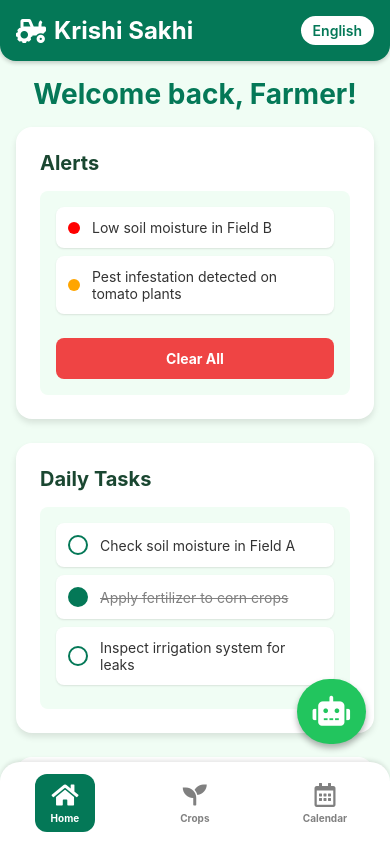
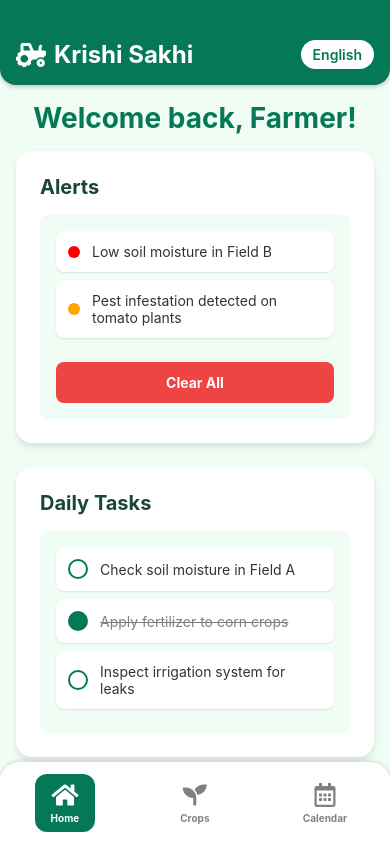
Before and after one commit to Shravani-2006/SegFault, a React Native app in the folder client/: screen / in a window 390 px wide. Built offline with nearby package versions, Linux system fonts and the light colour scheme.

Commit message:
CSS Updates

```diff
--- a/client/App.js
+++ b/client/App.js
@@ -15,7 +15,7 @@ import Recommendations from './components/Recommendations';
 import MarketPrice from './components/MarketPrice';
 import Crops from './components/Crops';
 import Calendar from './components/Calendar';
-import AssistantModal from './components/AssistantModal';
+// import AssistantModal from './components/AssistantModal';
 
 const App = () => {
   const [activePage, setActivePage] = useState('dashboard');
@@ -198,12 +198,12 @@ const App = () => {
         </View>
 
         {/* Floating AI Assistant button */}
-        <TouchableOpacity onPress={startTour} style={styles.aiButton}>
+        {/* <TouchableOpacity onPress={startTour} style={styles.aiButton}>
           <FontAwesome5 name="robot" size={30} color="white" />
-        </TouchableOpacity>
+        </TouchableOpacity> */}
 
         {/* AI Assistant Modal */}
-        <AssistantModal
+        {/* <AssistantModal
             visible={isAssistantOpen}
             onClose={closeTour}
             currentStep={t.tour[assistantStep]}
@@ -211,84 +211,466 @@ const App = () => {
             isLastStep={assistantStep === t.tour.length - 1}
             t={t}
             styles={styles}
-        />
+        /> */}
       </View>
     </SafeAreaView>
   );
 };
 
 // Main stylesheet for the application
-const styles = StyleSheet.create({
-  safeArea: { flex: 1, backgroundColor: '#f0fdf4' },
-  container: { flex: 1, backgroundColor: '#f0fdf4' },
-  header: { padding: 16, backgroundColor: '#047857', flexDirection: 'row', justifyContent: 'space-between', alignItems: 'center', borderBottomLeftRadius: 16, borderBottomRightRadius: 16, shadowColor: '#000', shadowOffset: { width: 0, height: 2 }, shadowOpacity: 0.2, shadowRadius: 4, elevation: 5 },
-  headerTitleContainer: { flexDirection: 'row', alignItems: 'center' },
-  headerTitle: { fontSize: 24, fontWeight: 'bold', color: 'white', marginLeft: 8 },
-  languageSwitcher: { backgroundColor: 'white', borderRadius: 20, paddingHorizontal: 12, paddingVertical: 6 },
-  languageText: { fontSize: 14, fontWeight: '600', color: '#047857' },
-  mainContent: { flex: 1, paddingHorizontal: 16 },
-  pageContainer: { paddingTop: 16, paddingBottom: 24 },
-  pageTitle: { fontSize: 28, fontWeight: 'bold', color: '#047857', textAlign: 'center', marginBottom: 16 },
-  cardContainer: { backgroundColor: 'white', borderRadius: 16, padding: 24, marginBottom: 24, shadowColor: '#000', shadowOffset: { width: 0, height: 4 }, shadowOpacity: 0.1, shadowRadius: 6, elevation: 3 },
-  cardTitle: { fontSize: 20, fontWeight: 'bold', color: '#1a4731', marginBottom: 16 },
-  cardContent: { backgroundColor: '#f0fdf4', borderRadius: 8, padding: 16 },
-  alertItem: { flexDirection: 'row', alignItems: 'center', padding: 12, backgroundColor: 'white', borderRadius: 8, shadowColor: '#000', shadowOffset: { width: 0, height: 1 }, shadowOpacity: 0.1, shadowRadius: 2, elevation: 1, marginBottom: 8 },
-  alertDot: { width: 12, height: 12, borderRadius: 6, marginRight: 12 },
-  alertText: { color: '#333' },
-  noAlertsText: { color: 'gray', textAlign: 'center' },
-  clearAllButton: { marginTop: 16, backgroundColor: '#ef4444', borderRadius: 8, paddingVertical: 12 },
-  clearAllButtonText: { color: 'white', textAlign: 'center', fontWeight: 'bold' },
-  taskItem: { flexDirection: 'row', alignItems: 'center', padding: 12, backgroundColor: 'white', borderRadius: 8, shadowColor: '#000', shadowOffset: { width: 0, height: 1 }, shadowOpacity: 0.1, shadowRadius: 2, elevation: 1, marginBottom: 8 },
-  taskCheckbox: { width: 20, height: 20, borderRadius: 10, borderWidth: 2, borderColor: '#047857', marginRight: 12 },
-  taskCheckboxCompleted: { backgroundColor: '#047857' },
-  taskText: { color: '#333' },
-  taskTextCompleted: { textDecorationLine: 'line-through', color: 'gray' },
-  chatbotContainer: { height: 200 },
-  chatbotMessages: { flex: 1, backgroundColor: 'white', borderRadius: 8, padding: 16, borderWidth: 1, borderColor: '#eee', marginBottom: 16 },
-  botMessage: { flexDirection: 'row', alignItems: 'flex-start', marginBottom: 8 },
-  botIcon: { fontSize: 24, marginRight: 8 },
-  botMessageBubble: { backgroundColor: '#e5e7eb', padding: 12, borderRadius: 16, borderBottomLeftRadius: 4, maxWidth: '85%' },
-  botMessageText: { fontSize: 14, color: '#374151' },
-  chatInputContainer: { flexDirection: 'row', alignItems: 'center' },
-  chatInput: { flex: 1, borderRadius: 25, paddingHorizontal: 16, paddingVertical: 12, borderWidth: 1, borderColor: '#d1d5db', backgroundColor: 'white' },
-  sendButton: { backgroundColor: '#047857', borderRadius: 25, padding: 12, marginLeft: 8 },
-  recommendationText: { color: '#333' },
-  cropItem: { flexDirection: 'row', alignItems: 'center', padding: 16, backgroundColor: '#f0fdf4', borderRadius: 12 },
-  cropImagePlaceholder: { width: 60, height: 60, borderRadius: 30, backgroundColor: '#8BC34A', marginRight: 16 },
-  cropText: { fontSize: 14, fontWeight: '600', color: '#4b5563' },
-  calendarHeader: { flexDirection: 'row', justifyContent: 'space-between', alignItems: 'center', marginBottom: 16 },
-  calendarNavText: { fontSize: 24, fontWeight: 'bold' },
-  calendarMonthText: { fontSize: 18, fontWeight: 'bold' },
-  calendarWeekDays: { flexDirection: 'row', justifyContent: 'space-around', marginBottom: 8 },
-  calendarWeekDayText: { width: '14.28%', textAlign: 'center', fontSize: 12, fontWeight: 'bold', color: 'gray' },
-  calendarGrid: { flexDirection: 'row', flexWrap: 'wrap' },
-  calendarDay: { width: '14.28%', aspectRatio: 1, justifyContent: 'center', alignItems: 'center', padding: 4, position: 'relative' },
-  calendarDayText: { fontSize: 14 },
-  calendarEventDot: { width: 6, height: 6, borderRadius: 3, backgroundColor: '#059669', position: 'absolute', bottom: 4 },
-  calendarDayEmpty: { width: '14.28%', aspectRatio: 1 },
-  eventItem: { flexDirection: 'row', alignItems: 'center', padding: 16, backgroundColor: '#f3f4f6', borderRadius: 8, marginBottom: 8 },
-  eventIcon: { fontSize: 24, marginRight: 16 },
-  eventText: { fontSize: 16, fontWeight: '600' },
-  eventDate: { fontSize: 12, color: 'gray' },
-  marketPriceItem: { flexDirection: 'row', justifyContent: 'space-between', alignItems: 'center', backgroundColor: 'white', padding: 12, borderRadius: 8, shadowColor: '#000', shadowOffset: { width: 0, height: 1 }, shadowOpacity: 0.1, shadowRadius: 2, elevation: 1, marginBottom: 8 },
-  marketPriceLabel: { fontWeight: 'bold', color: '#4b5563' },
-  marketPriceValue: { fontWeight: 'bold', color: '#059669' },
-  footer: { flexDirection: 'row', justifyContent: 'space-around', backgroundColor: 'white', paddingVertical: 12, borderTopLeftRadius: 20, borderTopRightRadius: 20, shadowColor: '#000', shadowOffset: { width: 0, height: -2 }, shadowOpacity: 0.1, shadowRadius: 4, elevation: 8 },
-  navItemContainer: { alignItems: 'center', justifyContent: 'center', padding: 8, borderRadius: 12, minWidth: 60 },
-  navItemText: { fontSize: 10, marginTop: 4, fontWeight: 'bold' },
-  navItemActive: { backgroundColor: '#047857' },
-  navItemInactive: { backgroundColor: 'transparent' },
-  navItemTextActive: { color: 'white' },
-  navItemTextInactive: { color: 'gray' },
-  aiButton: { position: 'absolute', bottom: 100, right: 24, backgroundColor: '#22c55e', borderRadius: 50, padding: 16, shadowColor: '#000', shadowOffset: { width: 0, height: 4 }, shadowOpacity: 0.3, shadowRadius: 6, elevation: 8 },
-  modalOverlay: { flex: 1, backgroundColor: 'rgba(0,0,0,0.5)', justifyContent: 'center', alignItems: 'center', padding: 20 },
-  assistantBubble: { backgroundColor: 'white', borderRadius: 16, padding: 24, alignItems: 'center', shadowColor: '#000', shadowOffset: { width: 0, height: 4 }, shadowOpacity: 0.2, shadowRadius: 6, elevation: 8, width: '100%', maxWidth: 400 },
-  assistantTitle: { fontSize: 20, fontWeight: 'bold', color: '#1a4731', marginBottom: 8, textAlign: 'center' },
-  assistantText: { color: '#333', marginBottom: 16, textAlign: 'center' },
-  assistantButtons: { flexDirection: 'row', justifyContent: 'space-around', width: '100%' },
-  modalButton: { paddingVertical: 10, paddingHorizontal: 20, borderRadius: 25, backgroundColor: '#ccc', marginHorizontal: 8 },
-  modalNextButton: { backgroundColor: '#22c55e' },
-  modalButtonText: { color: 'white', fontWeight: 'bold' },
+
+export const styles = StyleSheet.create({
+  /* Layout */
+  safeArea: {
+    flex: 1,
+    backgroundColor: '#f0fdf4',
+  },
+  container: {
+    flex: 1,
+    backgroundColor: '#f0fdf4',
+  },
+
+  /* Header */
+  header: {
+    padding: 16,
+    paddingTop: 40,
+    backgroundColor: '#047857',
+    flexDirection: 'row',
+    justifyContent: 'space-between',
+    alignItems: 'flex-end',
+    borderBottomLeftRadius: 16,
+    borderBottomRightRadius: 16,
+    shadowColor: '#000',
+    shadowOffset: { width: 0, height: 2 },
+    shadowOpacity: 0.2,
+    shadowRadius: 4,
+    elevation: 5,
+  },
+  headerTitleContainer: {
+    flexDirection: 'row',
+    alignItems: 'center',
+  },
+  headerTitle: {
+    fontSize: 24,
+    fontWeight: 'bold',
+    color: 'white',
+    marginLeft: 8,
+  },
+  languageSwitcher: {
+    backgroundColor: 'white',
+    borderRadius: 20,
+    paddingHorizontal: 12,
+    paddingVertical: 6,
+  },
+  languageText: {
+    fontSize: 14,
+    fontWeight: '600',
+    color: '#047857',
+  },
+
+  /* Main Content */
+  mainContent: {
+    flex: 1,
+    paddingHorizontal: 16,
+  },
+  pageContainer: {
+    paddingTop: 16,
+    paddingBottom: 24,
+  },
+  pageTitle: {
+    fontSize: 28,
+    fontWeight: 'bold',
+    color: '#047857',
+    textAlign: 'center',
+    marginBottom: 16,
+  },
+
+  /* Card */
+  cardContainer: {
+    backgroundColor: 'white',
+    borderRadius: 16,
+    padding: 24,
+    marginBottom: 24,
+    shadowColor: '#000',
+    shadowOffset: { width: 0, height: 4 },
+    shadowOpacity: 0.1,
+    shadowRadius: 6,
+    elevation: 3,
+  },
+  cardTitle: {
+    fontSize: 20,
+    fontWeight: 'bold',
+    color: '#1a4731',
+    marginBottom: 16,
+  },
+  cardContent: {
+    backgroundColor: '#f0fdf4',
+    borderRadius: 8,
+    padding: 16,
+  },
+
+  /* Alerts */
+  alertItem: {
+    flexDirection: 'row',
+    alignItems: 'center',
+    padding: 12,
+    backgroundColor: 'white',
+    borderRadius: 8,
+    shadowColor: '#000',
+    shadowOffset: { width: 0, height: 1 },
+    shadowOpacity: 0.1,
+    shadowRadius: 2,
+    elevation: 1,
+    marginBottom: 8,
+  },
+  alertDot: {
+    width: 12,
+    height: 12,
+    borderRadius: 6,
+    marginRight: 12,
+  },
+  alertText: {
+    color: '#333',
+    flexShrink: 1,
+    flexWrap: 'wrap',
+  },
+  noAlertsText: {
+    color: 'gray',
+    textAlign: 'center',
+  },
+  clearAllButton: {
+    marginTop: 16,
+    backgroundColor: '#ef4444',
+    borderRadius: 8,
+    paddingVertical: 12,
+  },
+  clearAllButtonText: {
+    color: 'white',
+    textAlign: 'center',
+    fontWeight: 'bold',
+  },
+
+  /* Tasks */
+  taskItem: {
+    flexDirection: 'row',
+    alignItems: 'center',
+    padding: 12,
+    backgroundColor: 'white',
+    borderRadius: 8,
+    shadowColor: '#000',
+    shadowOffset: { width: 0, height: 1 },
+    shadowOpacity: 0.1,
+    shadowRadius: 2,
+    elevation: 1,
+    marginBottom: 8,
+  },
+  taskCheckbox: {
+    width: 20,
+    height: 20,
+    borderRadius: 10,
+    borderWidth: 2,
+    borderColor: '#047857',
+    marginRight: 12,
+  },
+  taskCheckboxCompleted: {
+    backgroundColor: '#047857',
+  },
+  taskText: {
+    color: '#333',
+    flexShrink: 1,
+    flexWrap: 'wrap',
+  },
+  taskTextCompleted: {
+    textDecorationLine: 'line-through',
+    color: 'gray',
+  },
+
+  /* Chatbot */
+  chatbotContainer: {
+    height: 200,
+  },
+  chatbotMessages: {
+    flex: 1,
+    backgroundColor: 'white',
+    borderRadius: 8,
+    padding: 16,
+    borderWidth: 1,
+    borderColor: '#eee',
+    marginBottom: 16,
+    flexShrink: 1,
+    flexWrap: 'wrap',
+  },
+  botMessage: {
+    flexDirection: 'row',
+    alignItems: 'flex-start',
+    marginBottom: 8,
+  },
+  botIcon: {
+    fontSize: 24,
+    marginRight: 8,
+  },
+  botMessageBubble: {
+    backgroundColor: '#e5e7eb',
+    padding: 12,
+    borderRadius: 16,
+    borderBottomLeftRadius: 4,
+    maxWidth: '85%',
+  },
+  botMessageText: {
+    fontSize: 14,
+    color: '#374151',
+  },
+  chatInputContainer: {
+    flexDirection: 'row',
+    alignItems: 'center',
+  },
+  chatInput: {
+    flex: 1,
+    borderRadius: 25,
+    paddingHorizontal: 16,
+    paddingVertical: 12,
+    borderWidth: 1,
+    borderColor: '#d1d5db',
+    backgroundColor: 'white',
+  },
+  sendButton: {
+    backgroundColor: '#047857',
+    borderRadius: 25,
+    padding: 12,
+    marginLeft: 8,
+  },
+  recommendationText: {
+    color: '#333',
+  },
+
+  /* Crops */
+  cropItem: {
+    flexDirection: 'row',
+    alignItems: 'center',
+    padding: 16,
+    backgroundColor: '#f0fdf4',
+    borderRadius: 12,
+  },
+  cropImagePlaceholder: {
+    width: 60,
+    height: 60,
+    borderRadius: 30,
+    backgroundColor: '#8BC34A',
+    marginRight: 16,
+  },
+  cropText: {
+    fontSize: 14,
+    fontWeight: '600',
+    color: '#4b5563',
+  },
+
+  /* Calendar */
+  calendarHeader: {
+    flexDirection: 'row',
+    justifyContent: 'space-between',
+    alignItems: 'center',
+    marginBottom: 16,
+  },
+  calendarNavText: {
+    fontSize: 24,
+    fontWeight: 'bold',
+  },
+  calendarMonthText: {
+    fontSize: 18,
+    fontWeight: 'bold',
+  },
+  calendarWeekDays: {
+    flexDirection: 'row',
+    justifyContent: 'space-around',
+    marginBottom: 8,
+  },
+  calendarWeekDayText: {
+    width: '14.28%',
+    textAlign: 'center',
+    fontSize: 12,
+    fontWeight: 'bold',
+    color: 'gray',
+  },
+  calendarGrid: {
+    flexDirection: 'row',
+    flexWrap: 'wrap',
+  },
+  calendarDay: {
+    width: '14.28%',
+    aspectRatio: 1,
+    justifyContent: 'center',
+    alignItems: 'center',
+    padding: 4,
+    position: 'relative',
+  },
+  calendarDayText: {
+    fontSize: 14,
+  },
+  calendarEventDot: {
+    width: 6,
+    height: 6,
+    borderRadius: 3,
+    backgroundColor: '#059669',
+    position: 'absolute',
+    bottom: 4,
+  },
+  calendarDayEmpty: {
+    width: '14.28%',
+    aspectRatio: 1,
+  },
+
+  /* Events */
+  eventItem: {
+    flexDirection: 'row',
+    alignItems: 'center',
+    padding: 16,
+    backgroundColor: '#f3f4f6',
+    borderRadius: 8,
+    marginBottom: 8,
+  },
+  eventIcon: {
+    fontSize: 24,
+    marginRight: 16,
+  },
+  eventText: {
+    fontSize: 16,
+    fontWeight: '600',
+  },
+  eventDate: {
+    fontSize: 12,
+    color: 'gray',
+  },
+
+  /* Market Prices */
+  marketPriceItem: {
+    flexDirection: 'row',
+    justifyContent: 'space-between',
+    alignItems: 'center',
+    backgroundColor: 'white',
+    padding: 12,
+    borderRadius: 8,
+    shadowColor: '#000',
+    shadowOffset: { width: 0, height: 1 },
+    shadowOpacity: 0.1,
+    shadowRadius: 2,
+    elevation: 1,
+    marginBottom: 8,
+  },
+  marketPriceLabel: {
+    fontWeight: 'bold',
+    color: '#4b5563',
+  },
+  marketPriceValue: {
+    fontWeight: 'bold',
+    color: '#059669',
+  },
+
+  /* Footer Navigation */
+  footer: {
+    flexDirection: 'row',
+    justifyContent: 'space-around',
+    backgroundColor: 'white',
+    paddingVertical: 12,
+    borderTopLeftRadius: 20,
+    borderTopRightRadius: 20,
+    shadowColor: '#000',
+    shadowOffset: { width: 0, height: -2 },
+    shadowOpacity: 0.1,
+    shadowRadius: 4,
+    elevation: 8,
+  },
+  navItemContainer: {
+    alignItems: 'center',
+    justifyContent: 'center',
+    padding: 8,
+    borderRadius: 12,
+    minWidth: 60,
+  },
+  navItemText: {
+    fontSize: 10,
+    marginTop: 4,
+    fontWeight: 'bold',
+  },
+  navItemActive: {
+    backgroundColor: '#047857',
+  },
+  navItemInactive: {
+    backgroundColor: 'transparent',
+  },
+  navItemTextActive: {
+    color: 'white',
+  },
+  navItemTextInactive: {
+    color: 'gray',
+  },
+
+  // /* AI Button */
+  // aiButton: {
+  //   position: 'absolute',
+  //   bottom: 100,
+  //   right: 24,
+  //   backgroundColor: '#22c55e',
+  //   borderRadius: 50,
+  //   padding: 16,
+  //   shadowColor: '#000',
+  //   shadowOffset: { width: 0, height: 4 },
+  //   shadowOpacity: 0.3,
+  //   shadowRadius: 6,
+  //   elevation: 8,
+  // },
+
+  // /* Modal / Assistant */
+  // modalOverlay: {
+  //   flex: 1,
+  //   backgroundColor: 'rgba(0,0,0,0.5)',
+  //   justifyContent: 'center',
+  //   alignItems: 'center',
+  //   padding: 20,
+  // },
+  // assistantBubble: {
+  //   backgroundColor: 'white',
+  //   borderRadius: 16,
+  //   padding: 24,
+  //   alignItems: 'center',
+  //   shadowColor: '#000',
+  //   shadowOffset: { width: 0, height: 4 },
+  //   shadowOpacity: 0.2,
+  //   shadowRadius: 6,
+  //   elevation: 8,
+  //   width: '100%',
+  //   maxWidth: 400,
+  // },
+  // assistantTitle: {
+  //   fontSize: 20,
+  //   fontWeight: 'bold',
+  //   color: '#1a4731',
+  //   marginBottom: 8,
+  //   textAlign: 'center',
+  // },
+  // assistantText: {
+  //   color: '#333',
+  //   marginBottom: 16,
+  //   textAlign: 'center',
+  // },
+  // assistantButtons: {
+  //   flexDirection: 'row',
+  //   justifyContent: 'space-around',
+  //   width: '100%',
+  // },
+  // modalButton: {
+  //   paddingVertical: 10,
+  //   paddingHorizontal: 20,
+  //   borderRadius: 25,
+  //   backgroundColor: '#ccc',
+  //   marginHorizontal: 8,
+  // },
+  // modalNextButton: {
+  //   backgroundColor: '#22c55e',
+  // },
+  // modalButtonText: {
+  //   color: 'white',
+  //   fontWeight: 'bold',
+  // },
 });
 
 export default App;
```
